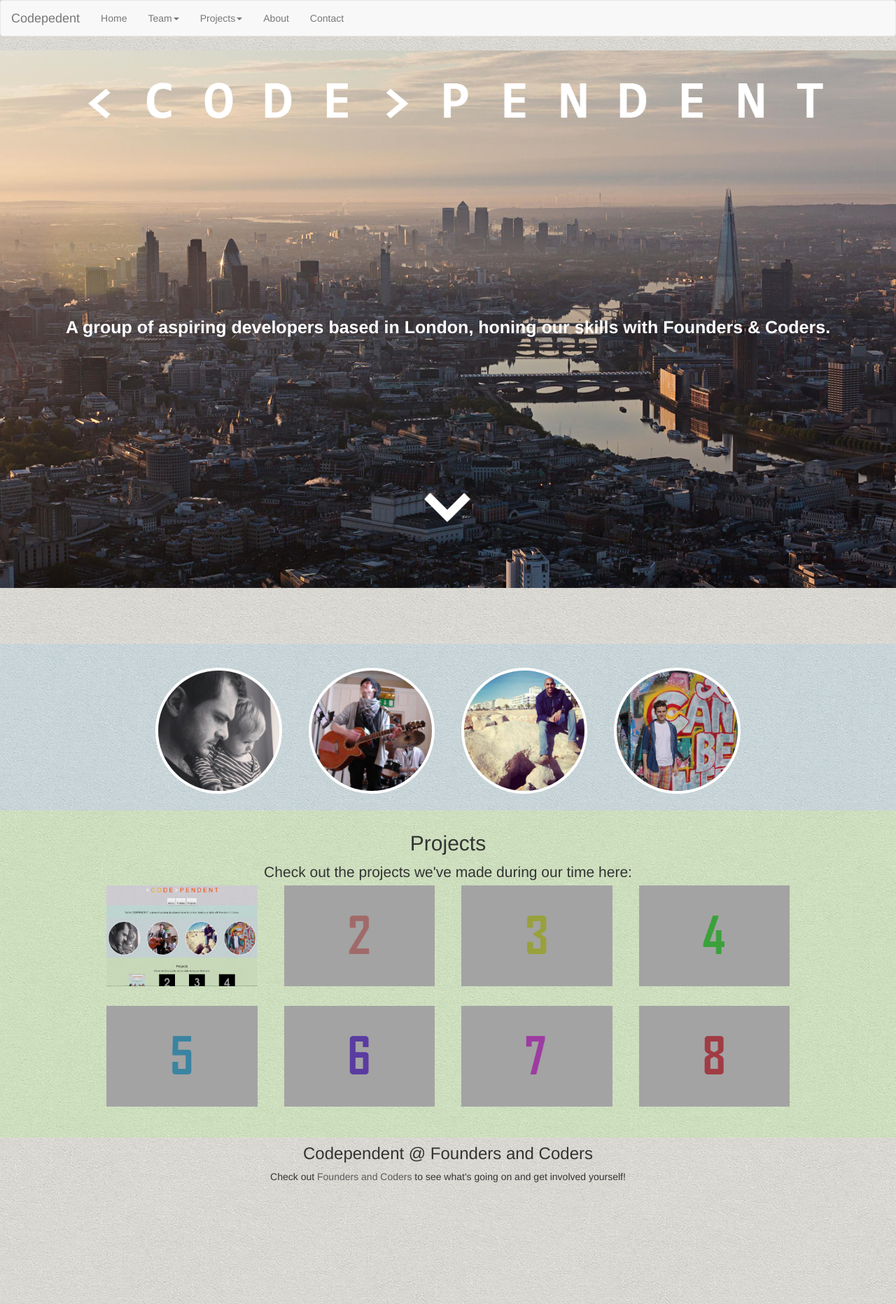
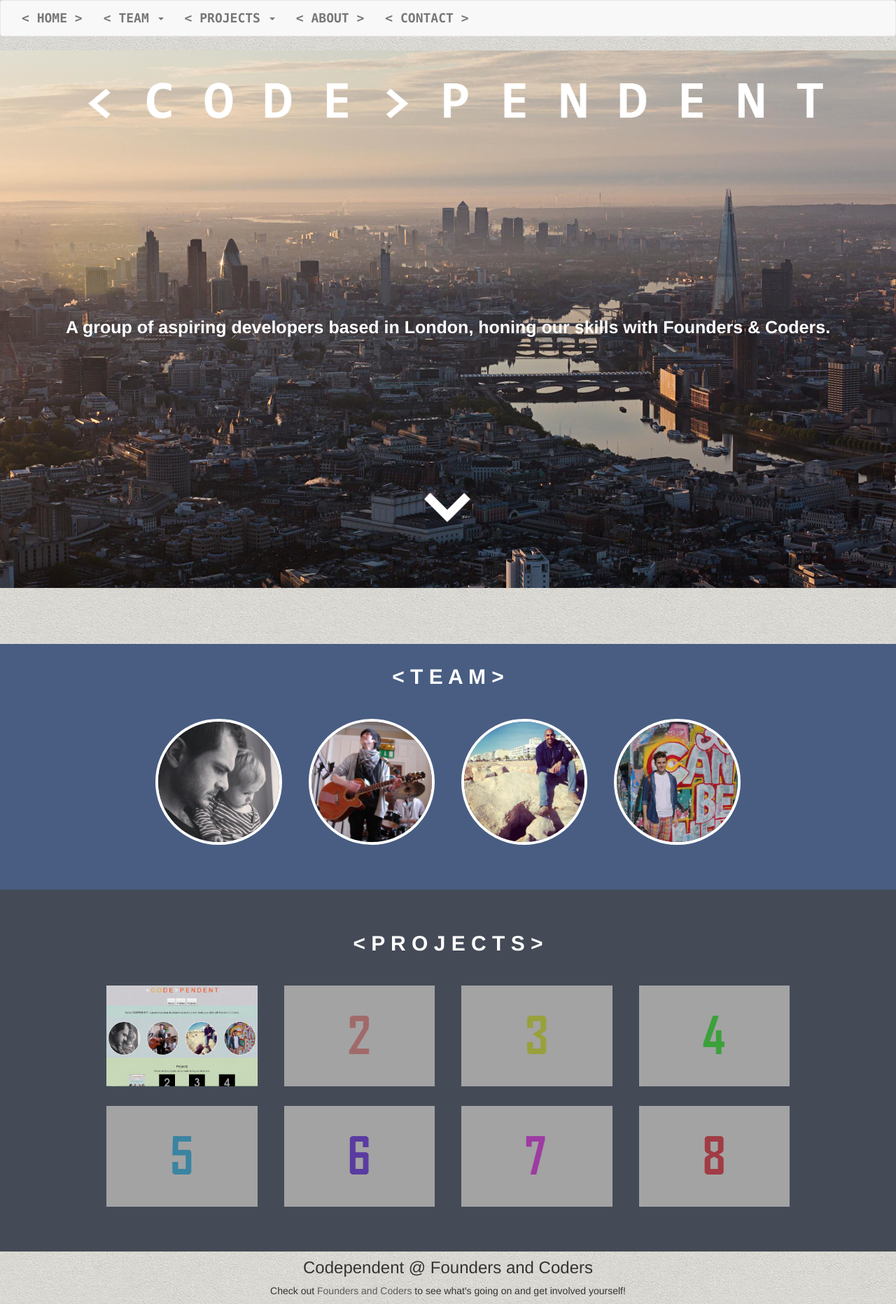
Before and after one commit to codependentfc/codependentfc.github.io, a Jekyll site: the page built from index.html, in a window 1280 px wide. Shown: the whole page at 70% size. Built offline with Jekyll 4.4.1, drawn with Linux system fonts in a browser that asks for light colours; nearby versions of some CDN libraries.

Commit message:
design changes

```diff
--- a/_includes/header.html
+++ b/_includes/header.html
@@ -11,13 +11,12 @@
         <span class="icon-bar"></span>
         <span class="icon-bar"></span>
       </button>
-      <a class="navbar-brand" href="/">Codepedent</a>
     </div>
      <div class="navbar-collapse collapse">
       <ul class="nav navbar-nav navbar-static-top">
-        <li class="button"><a href="/">Home</a></li>
+        <li class="button"><a href="/"> < Home > </a></li>
           <li class="dropdown">
-            <a href="#" class="dropdown-toggle" data-toggle="dropdown">Team<b class="caret"></b></a>
+            <a href="#" class="dropdown-toggle" data-toggle="dropdown"> < Team <b class="caret"></b></a>
               <ul class="dropdown-menu">
                 <li><a href="/adamkowalczyk">Adam</a></li>
                 <li><a href="/jasonluu">Jason</a></li>
@@ -26,13 +25,13 @@
               </ul>
             </li>
           <li class="dropdown">
-             <a href="#" class="dropdow-toggle" data-toggle="dropdown">Projects<b class="caret"></b></a>
+             <a href="#" class="dropdow-toggle" data-toggle="dropdown"> < Projects <b class="caret"></b></a>
               <ul class="dropdown-menu">
                 <li><a href="/projects/week1">Team Site</a></li>
               </ul>
           </li>
-        <li class="button"><a href="/about">About</a></li>
-        <li class="button"><a href="/contact">Contact</a></li>
+        <li class="button"><a href="/about"> < About > </a></li>
+        <li class="button"><a href="/contact"> < Contact > </a></li>
       </ul>
     </div>
   </div>
--- a/css/main.css
+++ b/css/main.css
@@ -154,17 +154,12 @@ body {
 
 /*Main page section colours*/
 
-/*currently unused, preserving for the moment*/
-#section1 {
-  background-color: rgba(0,255,255,0.1);
-}
-
 #section2 {
- background-color: rgba(100,200,255,0.14);
+  background-color: #495D82;
 }
 
 #section3 {
-  background-color: rgba(150,255,100,0.18);
+  background-color: #444B57;
 }
 
 /**/
@@ -221,3 +216,16 @@ body {
 .landing-area a {
   color: white;
 }
+
+.nav {
+  font-family: Consolas;
+  font-weight: bold;
+  font-size: 18px;
+  text-transform: uppercase;
+}
+
+#titles {
+  font-weight: bold;
+  color: white;
+  text-align: center;
+}
--- a/index.html
+++ b/index.html
@@ -44,6 +44,9 @@ js : main
                     <div class="wrapper">
 
                         <section id='section2'>
+                        <br>
+                                                            <h2 id="titles"> < T E A M > </h2>
+
                             <div id='profile-gallery' class="row">
                                 <div class="col-md-2">
                                 </div>
@@ -76,13 +79,18 @@ js : main
                                     </div>
                                 </div>
                             </div>
+                            <br>
+                            <br>
                         </section>
 
                         <section id='section3'>
                             <div id='project-gallery' class="text">
                                 <div class="container">
-                                    <h2>Projects</h2>
-                                    <p>Check out the projects we've made during our time here:</p>
+                                <br>
+                                    <h2 id="titles"> < P R O J E C T S > </h2>
+                                    <br>
+<!--                                     <p class="text">Over the next 8 weeks we'll be creating a series of web projects, you can view our progress by clicking on the thumbnails below:</p>
+                                    <br> -->
                                     <div class="row">
                                         <div class="col-md-3">
                                             <div class="thumbnail">
@@ -143,14 +151,16 @@ js : main
                                     </div>
                                 </div>
                             </div>
+                            <br>
                         </section>
-
                     </div>
                 </div>
                 </div>
             </div>
 
         </div>
+
+
         <div id='sticky-footer'>
           {% include footer.html %}
         </div>
```
